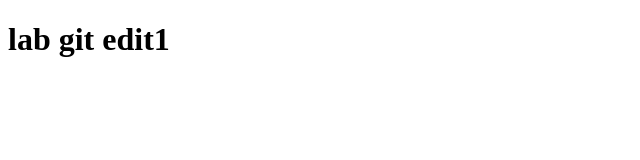
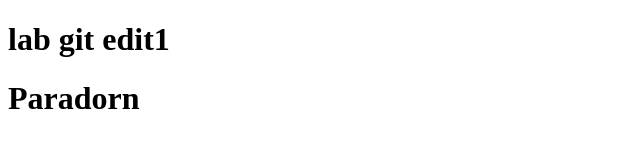
Before and after one commit to ParadornLomrit/Lab03, a plain HTML site: page index.html in a window 1280 px wide. Shown: the whole page, without its empty margins (0-640 px from the left). Drawn offline with Linux system fonts and the light colour scheme.

Commit message:
Add name to body

```diff
--- a/index.html
+++ b/index.html
@@ -7,5 +7,6 @@
 </head>
 <body>
     <h1>lab git edit1</h1>
+    <h1>Paradorn</h1>
 </body>
 </html>
```
